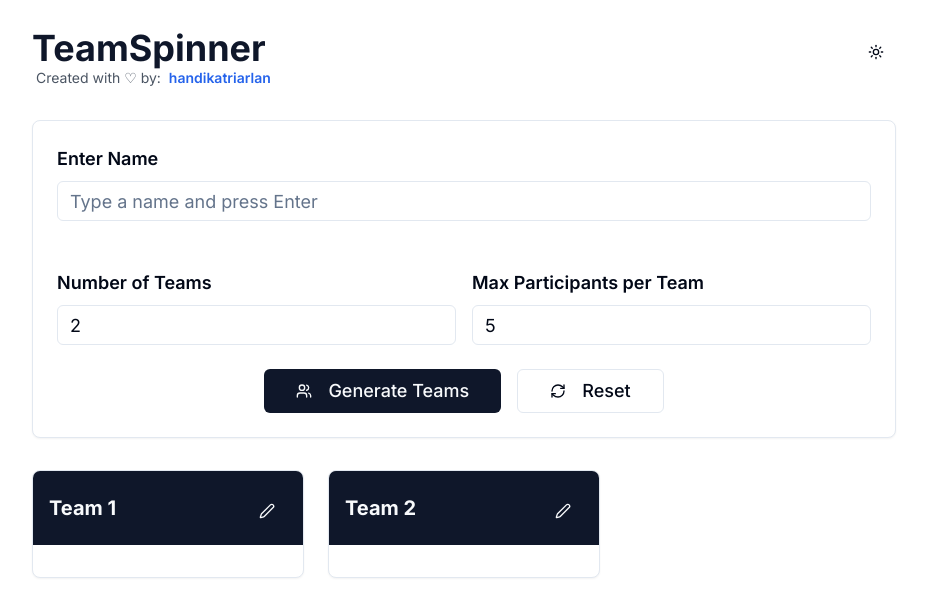
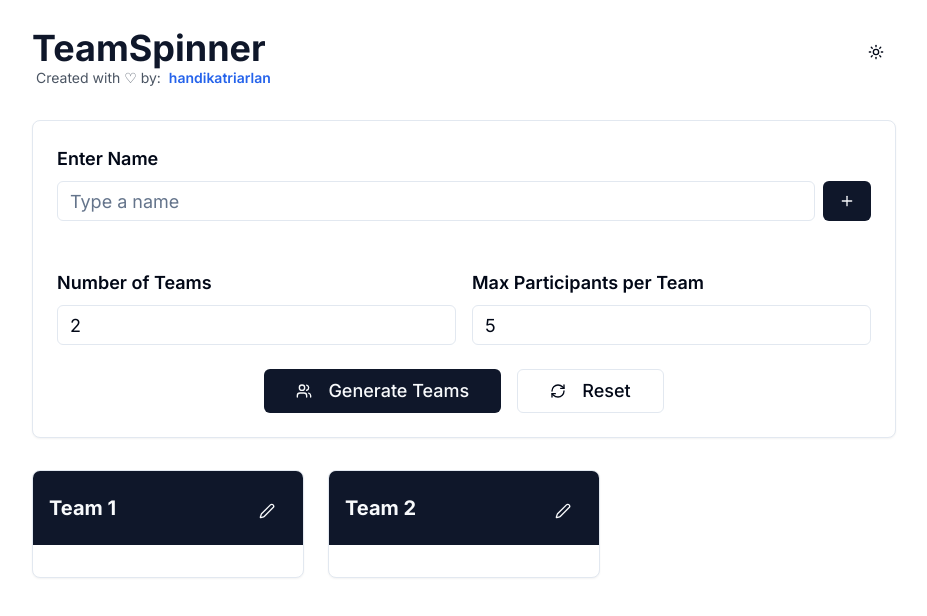
Before and after one commit to handikatriarlan/TeamSpinner, a Next.js app: page / in a window 1280 px wide. Shown: the top 616 px of the page, without its empty margins (176-1103 px from the left). Built offline with nearby package versions, Linux system fonts and the light colour scheme.

Commit message:
feat: add input name button

```diff
--- a/src/components/spin.tsx
+++ b/src/components/spin.tsx
@@ -1,12 +1,20 @@
 "use client"
 
-import { useState, useEffect } from "react"
+import { useState, useEffect, useRef } from "react"
 import { motion, AnimatePresence } from "framer-motion"
 import { Button } from "@/components/ui/button"
 import { Input } from "@/components/ui/input"
 import { Label } from "@/components/ui/label"
 import { Card, CardContent, CardHeader, CardTitle } from "@/components/ui/card"
-import { AlertCircle, RefreshCw, Users, Edit2, Moon, Sun } from "lucide-react"
+import {
+    AlertCircle,
+    RefreshCw,
+    Users,
+    Edit2,
+    Moon,
+    Sun,
+    Plus,
+} from "lucide-react"
 import { Alert, AlertDescription, AlertTitle } from "@/components/ui/alert"
 import {
     Tooltip,
@@ -27,6 +35,7 @@ export default function RandomTeamGenerator() {
     const [error, setError] = useState("")
     const { theme, setTheme } = useTheme()
     const [mounted, setMounted] = useState(false)
+    const nameInputRef = useRef<HTMLInputElement>(null)
 
     useEffect(() => {
         setMounted(true)
@@ -40,10 +49,17 @@ export default function RandomTeamGenerator() {
         setTeams(newTeams)
     }, [numTeams])
 
-    const handleAddName = (e: React.KeyboardEvent<HTMLInputElement>) => {
-        if (e.key === "Enter" && e.currentTarget.value.trim() !== "") {
-            setNames([...names, e.currentTarget.value.trim()])
-            e.currentTarget.value = ""
+    const handleAddName = () => {
+        if (nameInputRef.current && nameInputRef.current.value.trim() !== "") {
+            setNames([...names, nameInputRef.current.value.trim()])
+            nameInputRef.current.value = ""
+        }
+    }
+
+    const handleKeyPress = (e: React.KeyboardEvent<HTMLInputElement>) => {
+        if (e.key === "Enter") {
+            e.preventDefault()
+            handleAddName()
         }
     }
 
@@ -164,12 +180,22 @@ export default function RandomTeamGenerator() {
                             >
                                 Enter Name
                             </Label>
-                            <Input
-                                id="names"
-                                placeholder="Type a name and press Enter"
-                                onKeyPress={handleAddName}
-                                className="text-lg"
-                            />
+                            <div className="flex">
+                                <Input
+                                    id="names"
+                                    ref={nameInputRef}
+                                    placeholder="Type a name"
+                                    onKeyPress={handleKeyPress}
+                                    className="text-lg flex-grow"
+                                />
+                                <Button
+                                    onClick={handleAddName}
+                                    className="ml-2"
+                                >
+                                    <Plus className="h-4 w-4" />
+                                    <span className="sr-only">Add name</span>
+                                </Button>
+                            </div>
                         </div>
                         <div className="flex flex-wrap gap-2">
                             <AnimatePresence>
```
